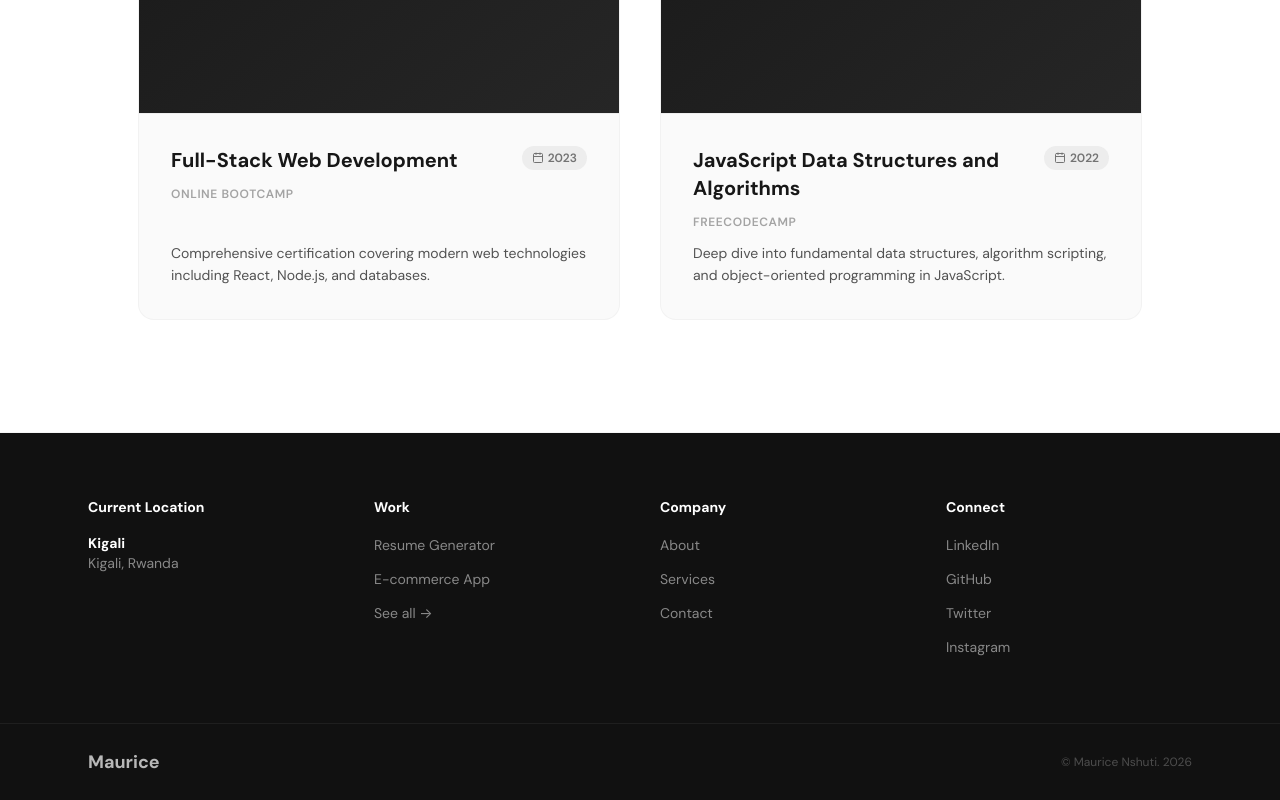
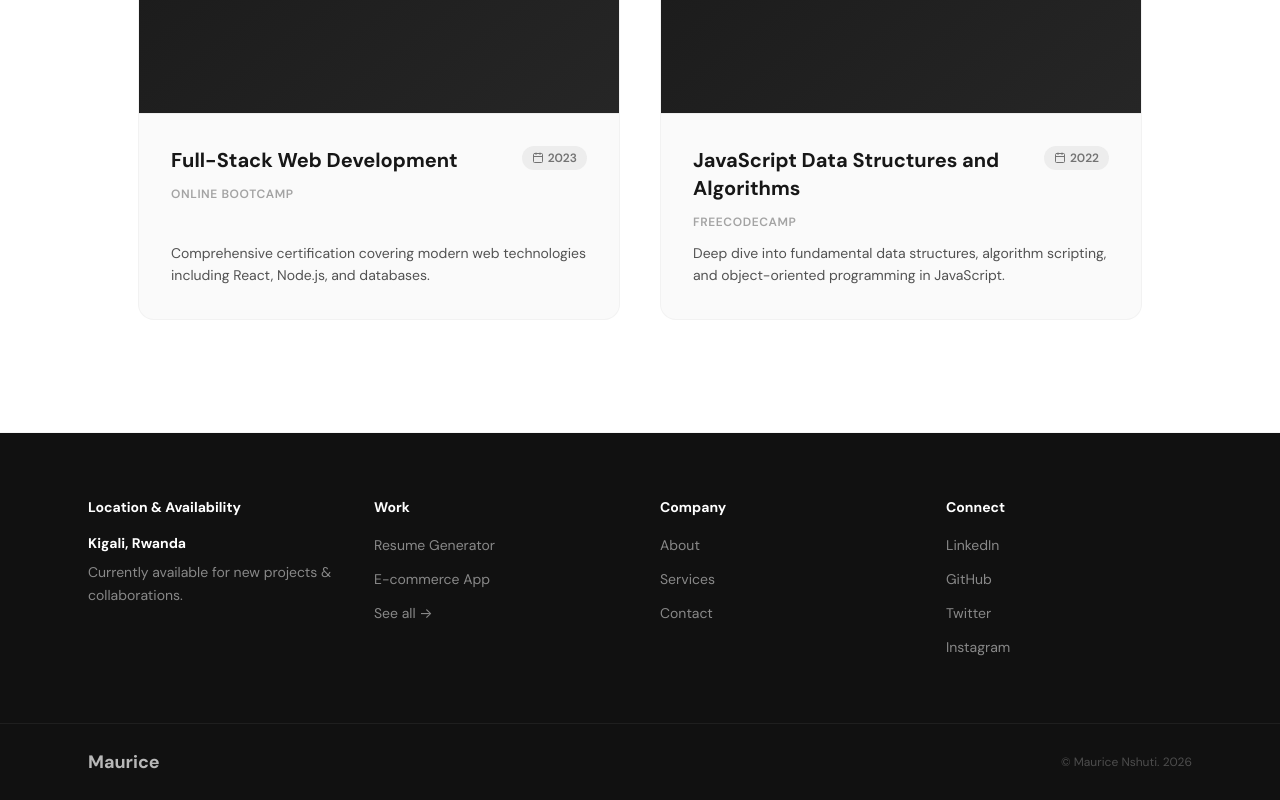
Before and after one commit to mourice-dev/my-portfolio, a React (Vite) app: page /certificates in a window 1280 px wide. Shown: the part 1841-2641 px from the top of the page. Built offline with nearby package versions, Linux system fonts and the light colour scheme.

Commit message:
feat: add collaboration and opportunity availability to footer

```diff
--- a/src/components/Footer.tsx
+++ b/src/components/Footer.tsx
@@ -23,11 +23,13 @@ export default function Footer() {
       {/* Main footer grid — Gilugali uses 4 columns */}
       <div className="max-w-[1200px] mx-auto px-8 md:px-12 py-16">
         <div className="grid grid-cols-1 sm:grid-cols-2 lg:grid-cols-4 gap-10">
-          {/* Current Location */}
+          {/* Current Location & Availability */}
           <div>
-            <p className="text-sm font-bold text-white mb-4">Current Location</p>
-            <p className="text-white font-bold text-sm">Kigali</p>
-            <p className="text-white/50 text-sm">Kigali, Rwanda</p>
+            <p className="text-sm font-bold text-white mb-4">Location & Availability</p>
+            <p className="text-white font-bold text-sm">Kigali, Rwanda</p>
+            <p className="text-white/50 text-sm mt-2 leading-relaxed">
+              Currently available for new projects & collaborations.
+            </p>
           </div>
 
           {/* Work */}
```
